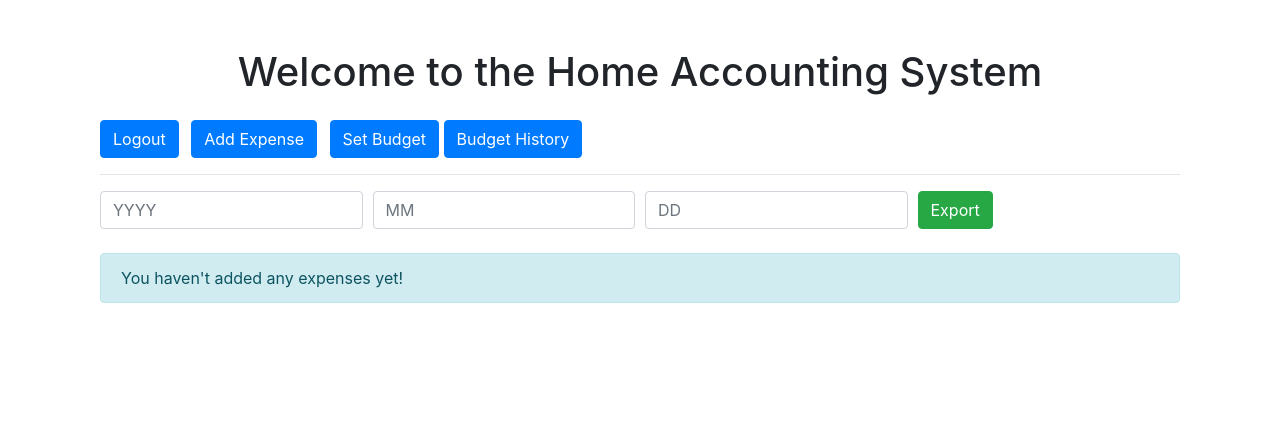
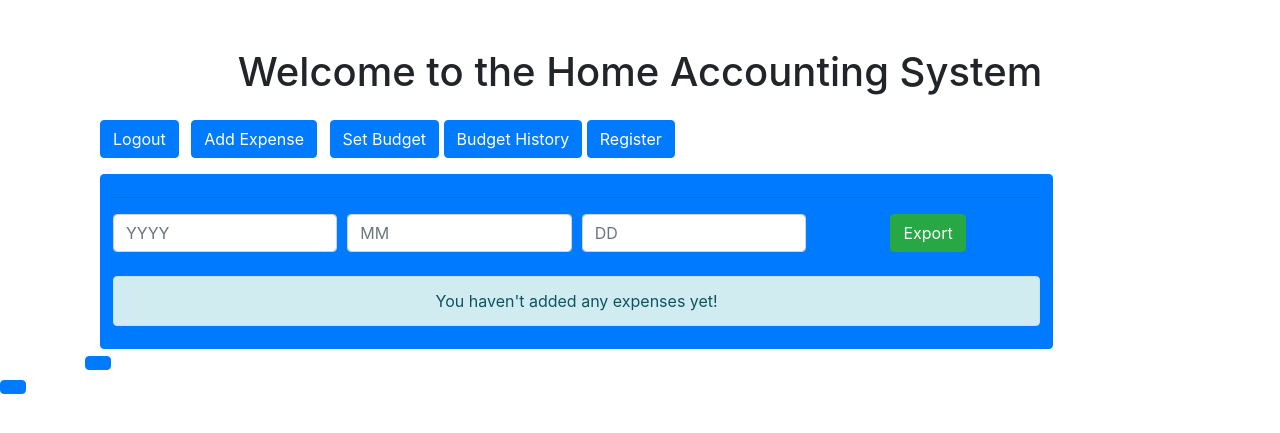
Before and after one commit to Firo91/AccSide, a Django app: page / in a window 1280 px wide. Shown: the top 433 px of the page. Run offline with Django 4.2, Linux system fonts and the light colour scheme; the visitor is signed in with stand-in values (Sample User, id 1); data that the repository does not hold is empty; some libraries are stand-ins or nearby versions.

Commit message:
added register button

```diff
--- a/LogAcc/templates/homepage.html
+++ b/LogAcc/templates/homepage.html
@@ -12,6 +12,7 @@
             <a href="{% url 'add_expense' %}" class="btn btn-primary mr-2">Add Expense</a>
             <a href="{% url 'set_budget' %}" class="btn btn-primary">Set Budget</a>
             <a href="{% url 'budget_history' %}" class="btn btn-primary">Budget History</a>
+            <a href="{% url 'register' %}" class="btn btn-primary">Register
         </div>
         {% if budget %}
         <div class="card mt-4">
```
